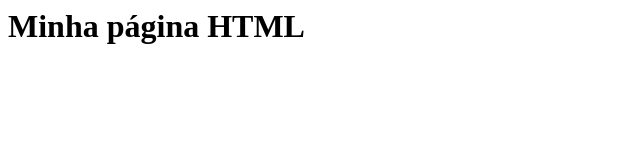
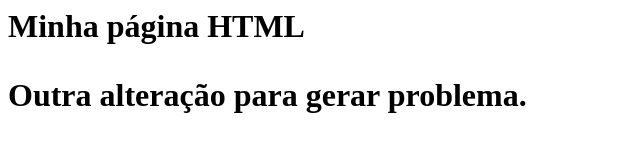
Before and after one commit to BSMarina/gama-no-github, a plain HTML site: page index.html in a window 1280 px wide. Shown: the whole page, without its empty margins (0-640 px from the left). Drawn offline with Linux system fonts and the light colour scheme.

Commit message:
Outro commit, desta vez em master.

```diff
--- a/index.html
+++ b/index.html
@@ -1,5 +1,6 @@
 <html>
  <body>
   <h1> Minha página HTML </h1<h1>
+  <p>Outra alteração para gerar problema.</p>
  </body>
 </html>
```
